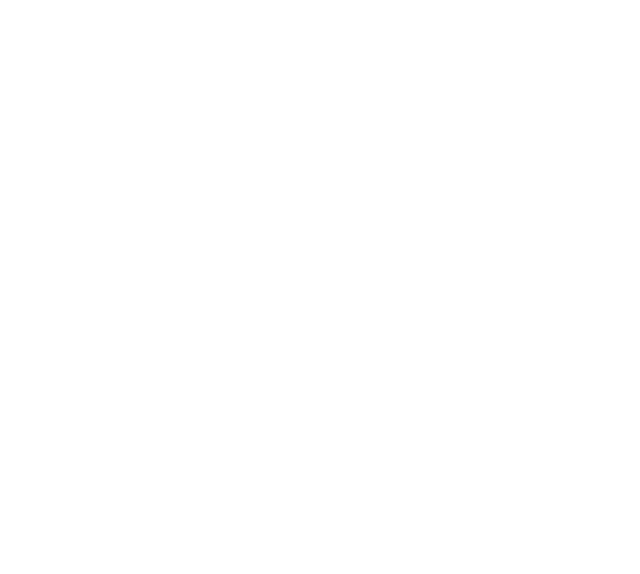
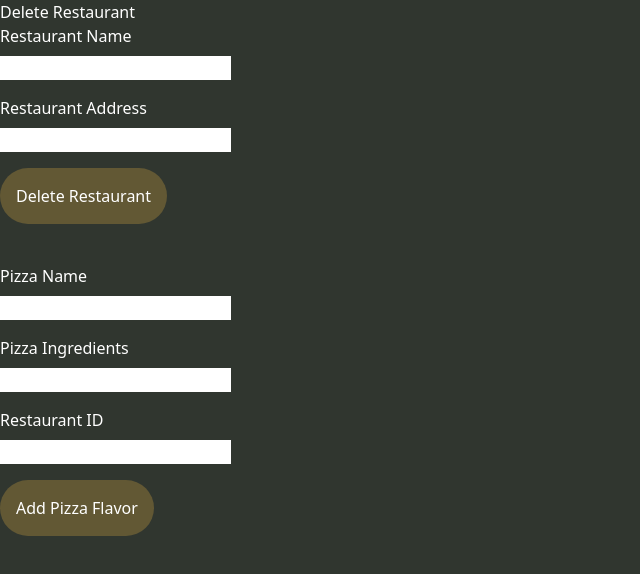
Before and after one commit to CodebyMaganga/CrustnCraft, a React (Vite) app in the folder client/: page /admin in a window 1280 px wide. Before the commit this address had no page. Shown: the top 574 px of the page, without its empty margins (0-640 px from the left). Built offline with nearby package versions, Linux system fonts and the light colour scheme.

Commit message:
SideBar added

```diff
--- /dev/null
+++ b/client/src/Admin.jsx
@@ -0,0 +1,55 @@
+"use client";
+
+import { Label, TextInput } from "flowbite-react";
+
+export default function Admin() {
+  return (
+    <div className="bg-[#30362F] text-white h-screen">
+      <div>Delete Restaurant</div>
+      <div className="flex max-w-md flex-col gap-4">
+        <div>
+          <div className="mb-2 block border-solid">
+            <Label htmlFor="small" value="Restaurant Name" />
+          </div>
+          <TextInput id="small" type="text" sizing="sm" />
+        </div>
+        <div>
+          <div className="mb-2 block border-solid">
+            <Label htmlFor="small" value="Restaurant Address" />
+          </div>
+          <TextInput id="small" type="text" sizing="sm" />
+        </div>
+        <div>
+          <button className="bg-[#625834] p-4 rounded-full">
+            Delete Restaurant
+          </button>
+        </div>
+      </div>
+      <div className="flex max-w-md flex-col gap-4 mt-10">
+        <div>
+          <div className="mb-2 block border-solid">
+            <Label htmlFor="small" value="Pizza Name" />
+          </div>
+          <TextInput id="small" type="text" sizing="sm" />
+        </div>
+        <div>
+          <div className="mb-2 block border-solid">
+            <Label htmlFor="small" value="Pizza Ingredients" />
+          </div>
+          <TextInput id="small" type="text" sizing="sm" />
+        </div>
+        <div>
+          <div className="mb-2 block border-solid">
+            <Label htmlFor="small" value="Restaurant ID" />
+          </div>
+          <TextInput id="small" type="text" sizing="sm" />
+        </div>
+        <div>
+          <button className="bg-[#625834] p-4 rounded-full">
+            Add Pizza Flavor
+          </button>
+        </div>
+      </div>
+    </div>
+  );
+}
--- a/client/src/App.jsx
+++ b/client/src/App.jsx
@@ -3,6 +3,7 @@ import { Route, Routes } from "react-router-dom";
 import GetRestaurant from "./components/GetRestaurant";
 import Home from "./Home";
 import Menu from "./Menu";
+import Admin from "./Admin";
 
 const App = () => {
   return (
@@ -11,6 +12,7 @@ const App = () => {
         <Route path="/" element={<Home />} />
         <Route path="/restaurants/:id" element={<GetRestaurant />} />
         <Route path="/menu" element={<Menu />} />
+        <Route path="/admin" element={<Admin />} />
       </Routes>
     </>
   );
--- /dev/null
+++ b/client/src/components/SideBar.jsx
@@ -0,0 +1,45 @@
+"use client";
+
+import { Sidebar } from "flowbite-react";
+import {
+  HiArrowSmRight,
+  HiChartPie,
+  HiInbox,
+  HiShoppingBag,
+  HiTable,
+  HiUser,
+  HiViewBoards,
+} from "react-icons/hi";
+import { Link } from "react-router-dom";
+
+export default function SideBar() {
+  return (
+    <Sidebar aria-label="Default sidebar example">
+      <Sidebar.Items>
+        <Sidebar.ItemGroup>
+          <Link to="/admin">
+            <Sidebar.Item href="#" icon={HiChartPie}>
+              Dashboard
+            </Sidebar.Item>
+          </Link>
+
+          <Sidebar.Item href="#" icon={HiInbox} label="3">
+            Inbox
+          </Sidebar.Item>
+          <Sidebar.Item href="#" icon={HiUser}>
+            Users
+          </Sidebar.Item>
+          <Sidebar.Item href="#" icon={HiShoppingBag}>
+            Products
+          </Sidebar.Item>
+          <Sidebar.Item href="#" icon={HiArrowSmRight}>
+            Sign In
+          </Sidebar.Item>
+          <Sidebar.Item href="#" icon={HiTable}>
+            Sign Up
+          </Sidebar.Item>
+        </Sidebar.ItemGroup>
+      </Sidebar.Items>
+    </Sidebar>
+  );
+}
--- a/client/src/components/navbar.jsx
+++ b/client/src/components/navbar.jsx
@@ -1,12 +1,24 @@
-import React from "react";
+import { useState } from "react";
 import { MdOutlineShoppingBag } from "react-icons/md";
 import { FaPhoneFlip } from "react-icons/fa6";
 import { Link } from "react-router-dom";
+import { GiHamburgerMenu } from "react-icons/gi";
+import SideBar from "./SideBar";
 
 const Navbar = () => {
+  const [isSidebarOpen, setSidebarOpen] = useState(false);
+
+  const toggleSidebar = () => {
+    setSidebarOpen(!isSidebarOpen);
+  };
+
   return (
     <>
       <div className="flex flex-row justify-around bg-black text-white py-8">
+        {isSidebarOpen && <SideBar />}
+        <div onClick={toggleSidebar}>
+          <GiHamburgerMenu />
+        </div>
         <div>
           <h2>CrustyGrab</h2>
         </div>
--- a/client/src/components/topHero.jsx
+++ b/client/src/components/topHero.jsx
@@ -21,7 +21,7 @@ const TopHero = () => {
         <p className="text-white font-bold">
           Embark on a delectable journey with our irresistible pizza creations!{" "}
         </p>
-        <div className="flex flex-row">
+        <div className="flex flex-row mt-4">
           <button className="bg-black text-white p-4">Order Now</button>
         </div>
       </div>
```
Also changed, not shown: client/src/components/sidebar.css (added, +43 -0 lines).
